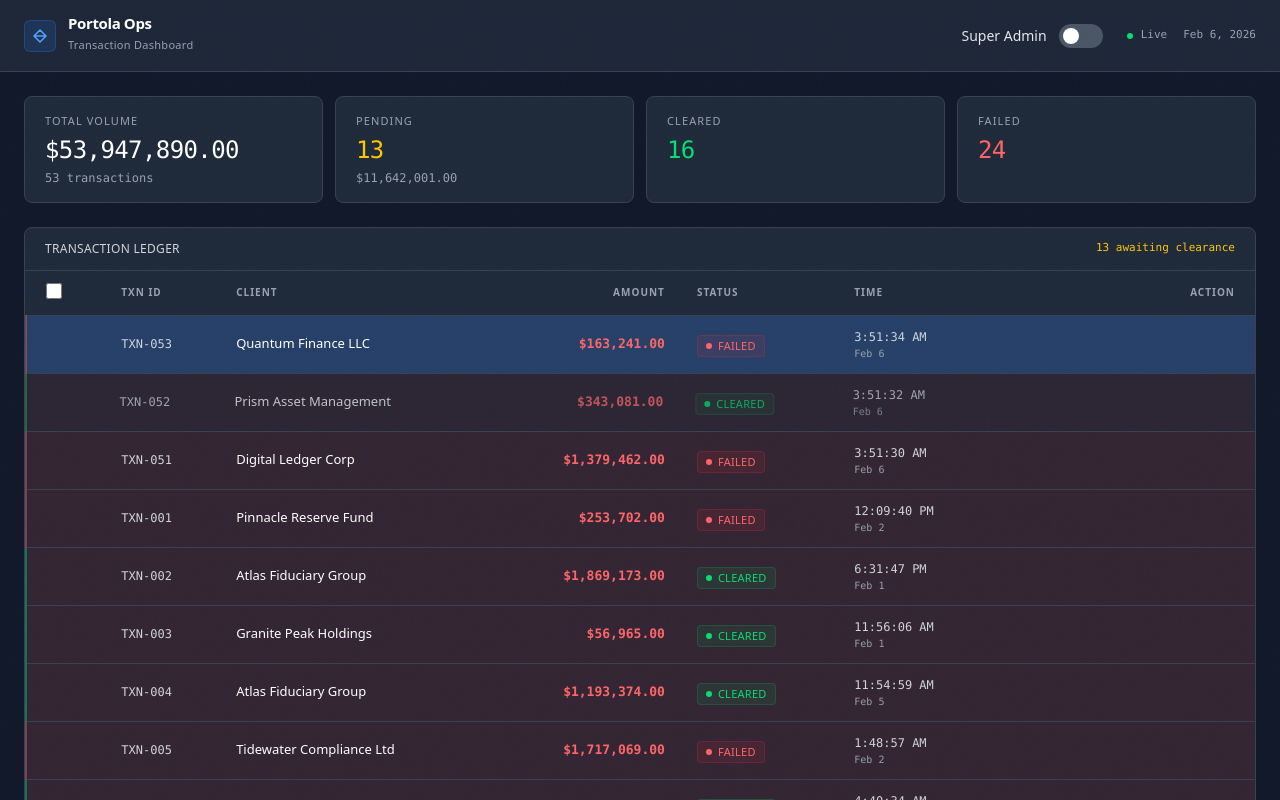
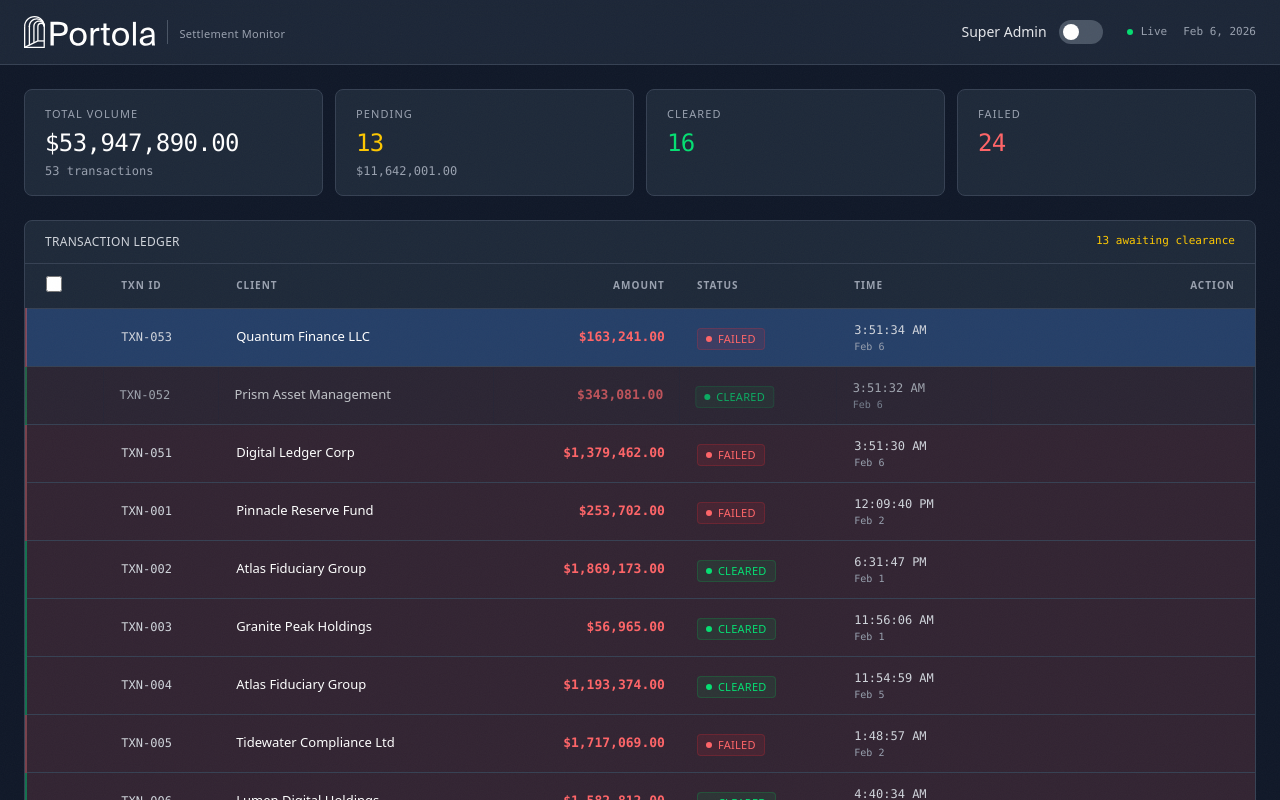
Before and after one commit to soebk/portola-ops-dashboard, a Next.js app: page / in a window 1280 px wide. Shown: the top 800 px of the page. Built offline with nearby package versions, Linux system fonts and the light colour scheme.

Commit message:
Use correct Portola logo from provided SVG file

```diff
--- a/src/app/page.tsx
+++ b/src/app/page.tsx
@@ -310,17 +310,14 @@ export default function Dashboard() {
       <header className="border-b border-gray-700 bg-gray-800/90 backdrop-blur-sm sticky top-0 z-50">
         <div className="mx-auto max-w-[1400px] px-6 py-4 flex items-center justify-between">
           <div className="flex items-center gap-3">
-            <div className="h-8 w-8 rounded-md bg-blue-500/15 border border-blue-500/25 flex items-center justify-center">
-              <svg width="16" height="16" viewBox="0 0 16 16" fill="none" className="text-blue-400">
-                <path d="M8 2L2 8h12L8 2zM8 14L14 8H2l6 6z" stroke="currentColor" strokeWidth="1.5" strokeLinecap="round" strokeLinejoin="round" />
-              </svg>
-            </div>
-            <div>
-              <h1 className="text-[15px] font-semibold tracking-tight text-white leading-none">
-                Portola Ops
-              </h1>
+            <img
+              src="/portola-logo.svg"
+              alt="Portola"
+              className="h-8 w-auto invert"
+            />
+            <div className="border-l border-gray-600 pl-3">
               <span className="text-[11px] text-gray-400 tracking-wide">
-                Transaction Dashboard
+                Settlement Monitor
               </span>
             </div>
           </div>
```
Also changed, not shown: public/portola-logo.svg (added).
